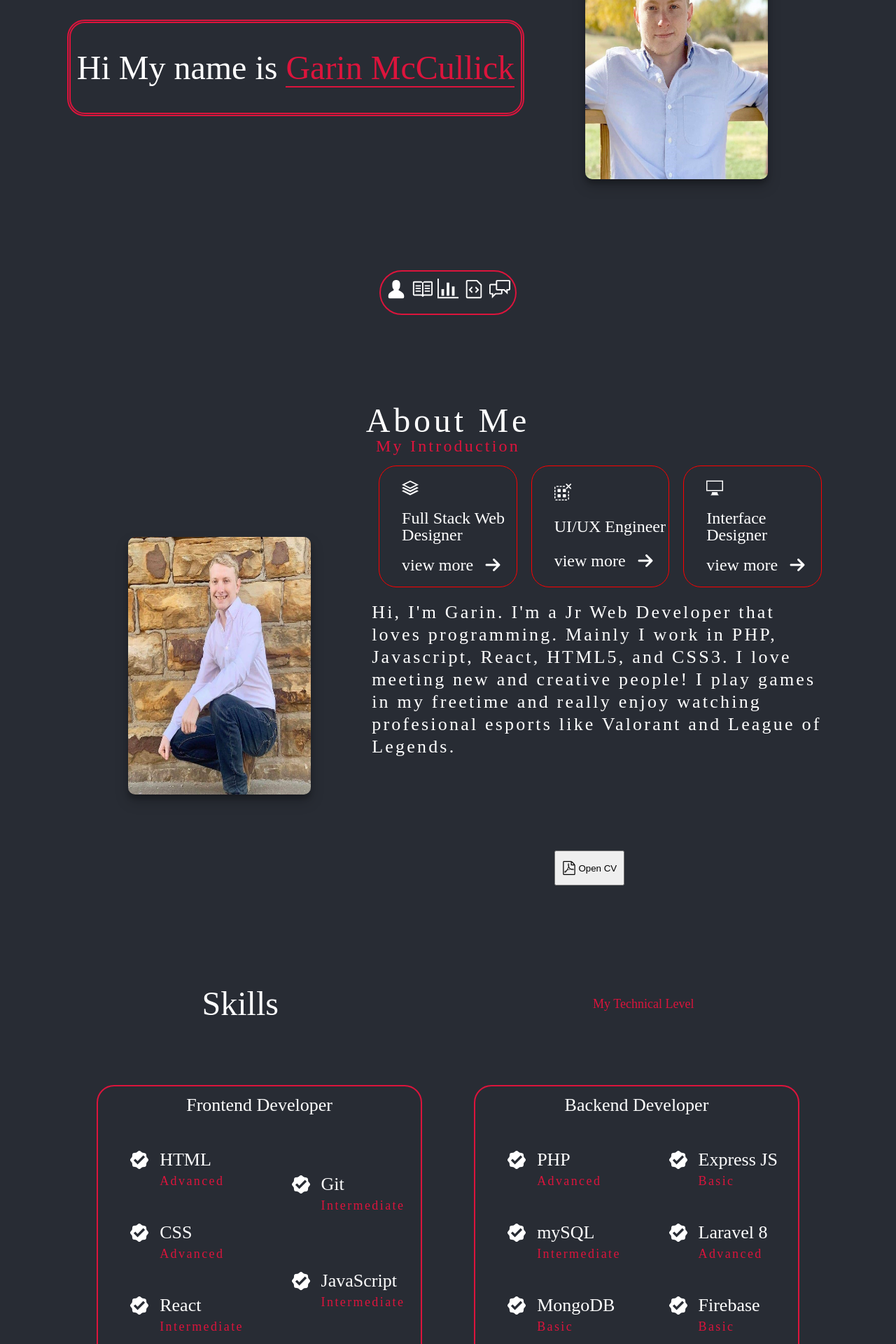
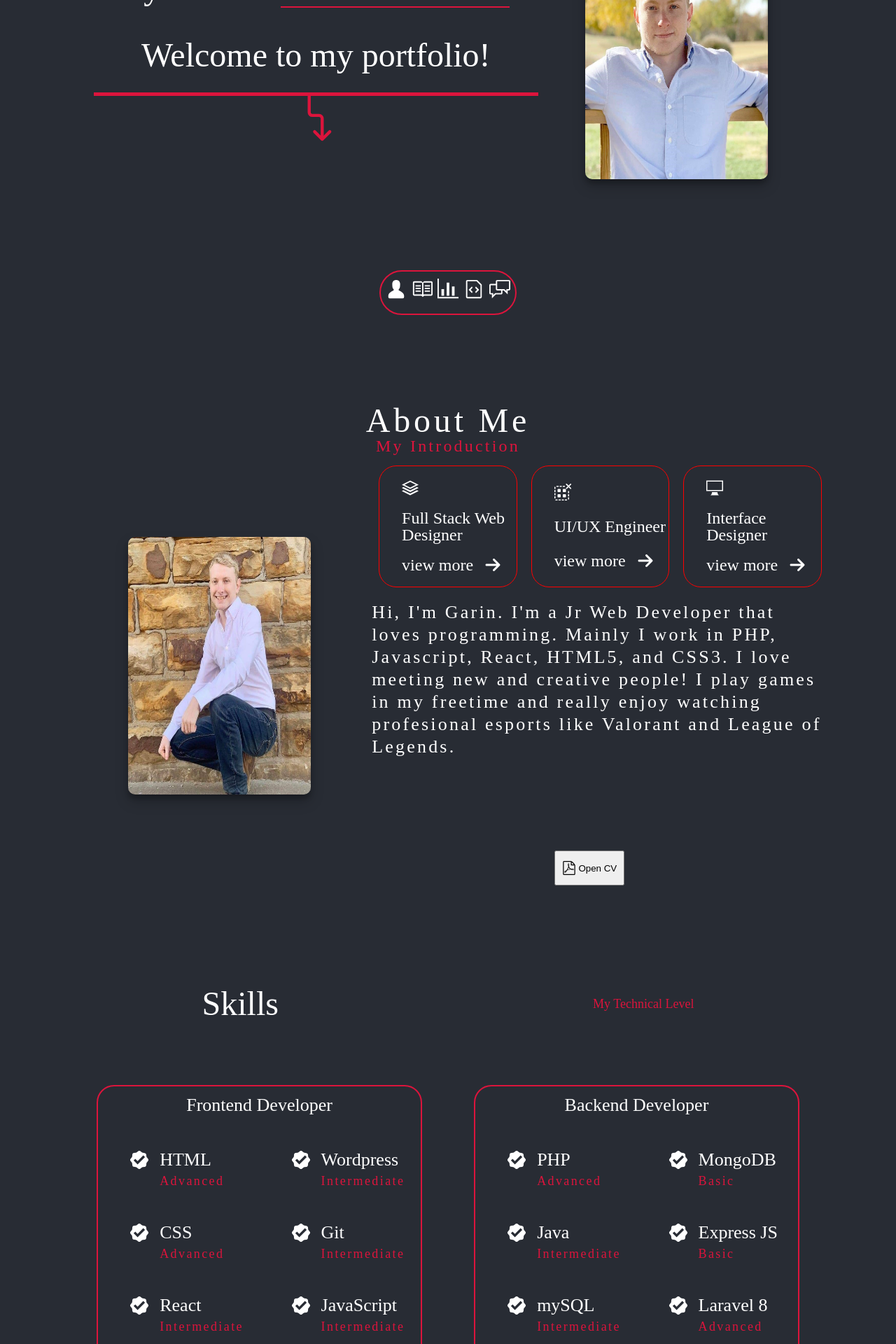
Before and after one commit to GarinMcCullick/PortfolioRedesign, a React (Create React App) app in the folder portfolio/: page / in a window 1280 px wide. Shown: the part 300-2220 px from the top of the page at 70% size. Built offline with nearby package versions, Linux system fonts and the light colour scheme.

Commit message:
added a few icons changed some colors and added a few skills

```diff
--- a/portfolio/package.json
+++ b/portfolio/package.json
@@ -10,8 +10,9 @@
     "bootstrap": "^5.2.1",
     "cors": "^2.8.5",
     "react": "^18.2.0",
+    "react-curved-arrow": "^0.1.0",
     "react-dom": "^18.2.0",
-    "react-icons": "^4.4.0",
+    "react-icons": "^4.7.1",
     "react-router": "^6.4.1",
     "react-router-dom": "^6.4.1",
     "react-scripts": "5.0.1",
--- a/portfolio/src/App.css
+++ b/portfolio/src/App.css
@@ -15,7 +15,7 @@
   /* Firefox */
   * {
     scrollbar-width: auto;
-    scrollbar-color: #dc143c #282c34;
+    scrollbar-color: #dc143c lightsteelblue;
 
   }
 
@@ -25,8 +25,7 @@
   }
 
   *::-webkit-scrollbar-track {
-    background: #282c34;
-
+    background: lightsteelblue;
   }
 
   *::-webkit-scrollbar-thumb {
--- a/portfolio/src/Components/ContactPage.js
+++ b/portfolio/src/Components/ContactPage.js
@@ -45,7 +45,7 @@ const Box = styled.div`
   :hover {
     cursor: pointer;
     box-shadow: 0 24px 28px rgba(0, 0, 0, 0.25), 0 10px 10px rgba(0, 0, 0, 0.22);
-    color: rgb(0, 0, 0);
+    background-color: rgba(220, 20, 60, 0.2);
   }
 `;
 
@@ -63,7 +63,7 @@ const A = styled.a`
     color: rgb(60, 60, 60);
   }
   :hover {
-    color: black;
+    color: white;
   }
 `;
 
@@ -146,6 +146,7 @@ const anime = keyframes`
 const Button = styled.button`
   :hover {
     cursor: pointer;
+    background-color: #50c878;
   }
 
   background-color: white;
--- a/portfolio/src/Components/LandingPage.js
+++ b/portfolio/src/Components/LandingPage.js
@@ -1,5 +1,6 @@
 import React from "react";
 import styled from "styled-components";
+import { IoTrendingDownOutline } from "react-icons/io5";
 
 const Container = styled.section`
   height: 100vh;
@@ -25,16 +26,16 @@ const About = styled.div`
 `;
 
 const Title = styled.div`
-  margin-top: 10%;
+  padding: 5%;
   width: 100%;
   height: 20%;
   text-align: center;
   font-size: 48px;
-  border: 5px double crimson;
+  border-bottom: 5px solid crimson;
+  border-top: 5px solid crimson;
   display: flex;
   align-items: center;
   justify-content: center;
-  border-radius: 25px;
 `;
 
 const Span = styled.span`
@@ -59,16 +60,41 @@ const Pic = styled.img`
   box-shadow: 0 10px 20px rgba(0, 0, 0, 0.19), 0 6px 6px rgba(0, 0, 0, 0.23);
 `;
 
+const Div = styled.div`
+  display: flex;
+  flex-flow: column wrap;
+  align-items: center;
+`;
+
+const Span2 = styled.div`
+  display: flex;
+  flex-flow: column wrap;
+`;
+
+const DoubleDown = styled(IoTrendingDownOutline)`
+  margin-top: -4px;
+  font-size: 70px;
+  color: crimson;
+  transform: rotate(45deg);
+`;
+
 export default function LandingPage() {
   return (
     <Container id="/">
       <InnerContainer>
         <About>
-          <Title>
-            <h1>
-              Hi My name is <Span>Garin McCullick</Span>
-            </h1>
-          </Title>
+          <Div>
+            <Title>
+              <h1>
+                My name is <Span>Garin McCullick</Span>.<br />
+                <br />
+                Welcome to my portfolio!
+              </h1>
+            </Title>
+            <Span2>
+              <DoubleDown />
+            </Span2>
+          </Div>
         </About>
         <PictureContainer>
           <Pic src={process.env.PUBLIC_URL + "/profile6.jpeg"}></Pic>
--- a/portfolio/src/Components/ProjectsPage.js
+++ b/portfolio/src/Components/ProjectsPage.js
@@ -97,7 +97,7 @@ const Icons = styled.div`
 const Globe = styled(FaGlobe)`
   font-size: 60px;
   :hover {
-    color: crimson;
+    color: steelblue;
     cursor: pointer;
   }
 `;
--- a/portfolio/src/Components/SkillsPage.js
+++ b/portfolio/src/Components/SkillsPage.js
@@ -136,6 +136,12 @@ export default function SkillsPage() {
                 <Li>
                   <GoVerified />
                   <Span>
+                    Wordpress<P>Intermediate</P>
+                  </Span>
+                </Li>
+                <Li>
+                  <GoVerified />
+                  <Span>
                     Git<P>Intermediate</P>
                   </Span>
                 </Li>
@@ -163,17 +169,23 @@ export default function SkillsPage() {
                 <Li>
                   <GoVerified />
                   <Span>
+                    Java<P>Intermediate</P>
+                  </Span>
+                </Li>
+                <Li>
+                  <GoVerified />
+                  <Span>
                     mySQL<P>Intermediate</P>
                   </Span>
                 </Li>
+              </Ul>
+              <Ul>
                 <Li>
                   <GoVerified />
                   <Span>
                     MongoDB<P>Basic</P>
                   </Span>
                 </Li>
-              </Ul>
-              <Ul>
                 <Li>
                   <GoVerified />
                   <Span>
@@ -186,12 +198,6 @@ export default function SkillsPage() {
                     Laravel 8<P>Advanced</P>
                   </Span>
                 </Li>
-                <Li>
-                  <GoVerified />
-                  <Span>
-                    Firebase<P>Basic</P>
-                  </Span>
-                </Li>
               </Ul>
             </Bottom>
           </Box>
```
Also changed, not shown: 1 other file (tests, documents, lock files or other folders).
